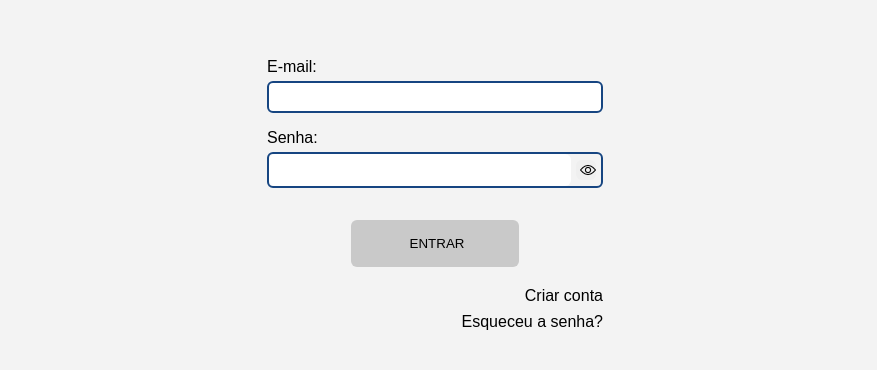
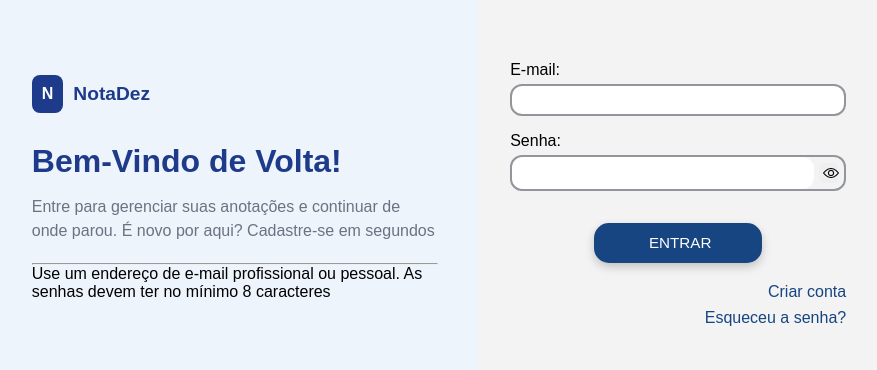
Before and after one commit to AllanMatiass/PI-II-ES-TIME-1, a plain HTML site: page frontend/pages/conta/entrar.html in a window 1280 px wide. Shown: the part 212-582 px from the top of the page, without its empty margins (205-1082 px from the left). Drawn offline with Linux system fonts and the light colour scheme; files whose address does not match are found by name.

Commit message:
feat: pagina de login estilizada

```diff
--- a/frontend/pages/conta/entrar.html
+++ b/frontend/pages/conta/entrar.html
@@ -18,6 +18,21 @@
     <!-- Conteúdo principal da página -->
     <main class="wrapper">
         <!-- Formulário de login -->
+        <div class="loginInfo">
+            <div class="logo">
+                <span class="logo-icon">N</span>
+                <span class="logo-text">NotaDez</span>
+            </div>
+            <h1>Bem-Vindo de Volta!</h1>
+            <p>
+                Entre para gerenciar suas anotações e continuar de onde parou.
+                É novo por aqui? Cadastre-se em segundos
+            </p>
+            <p class="note">
+                <hr>
+                Use um endereço de e-mail profissional ou pessoal. As senhas devem ter no mínimo 8 caracteres
+            </p>
+        </div>
         <form id="loginForm">
 
             <!-- Campo de e-mail -->
--- a/frontend/styles/conta/auth.css
+++ b/frontend/styles/conta/auth.css
@@ -18,6 +18,7 @@ form {
     background-color: var(--form-background);
     width: min(400px, 100%);
     font-family: "Josefin Sans", sans-serif;
+
 }
 
 /* Estilos básicos para inputs e botões */
@@ -42,9 +43,9 @@ form label {
 
 /* Bordas padrão dos inputs e da área de senha */
 form input, .input-senha {
-    border: 2px solid #164581;
+    border: 2px solid #929599;
     transition: 200ms linear;
-    border-radius: 6px;
+    border-radius: 12px;
 }
 
 /* Efeito ao passar o mouse nos inputs e senha */
@@ -80,17 +81,29 @@ form input:hover, .input-senha:hover {
 /* Botão de envio (submit) */
 .entrarBtn {
     display: block;
-    border: 0;
+    border: none;
+    border-radius: 15px;
     width: 50%;
-    background: #C9C9C9;
+    background:#164581;
+    color: #fff;
     margin: 2rem auto 1rem;
-    padding: 1rem;
-    transition: 200ms linear;
+
+    padding: 0.7rem 1rem;
+    font-size: 0.95rem;
+    font-weight: 500;
+    text-transform: none;
+
+    text-align: center;
+    line-height: 1.2;
+
+    cursor: pointer;
+    box-shadow: 0 4px 10px rgba(0, 0, 0, 0.2);
+    transition: 0.3s;
 }
 
-/* Efeito hover no botão submit */
+/* Efeito hover */
 .entrarBtn:hover {
-    background: #a8a8a8;
+    background: #2f4f77;
 }
 
 /* Container de links adicionais */
@@ -107,7 +120,7 @@ form input:hover, .input-senha:hover {
 
 /* Estilo dos links */
 .links a {
-    color: #000;
+    color:#164581;
     text-decoration: none;
 }
 
@@ -115,3 +128,54 @@ form input:hover, .input-senha:hover {
 .links a:hover {
     text-decoration: underline;
 }
+
+.loginInfo {
+  font-family: "Josefin Sans", sans-serif;
+  background-color: #eef4fc;
+  padding: 40px;
+  width: 40%;
+  height: 100vh;
+  display: flex;
+  flex-direction: column;
+  justify-content: center;
+  border-radius: 10x;
+}
+
+.logo {
+  display: flex;
+  align-items: center;
+  gap: 10px;
+  margin-bottom: 30px;
+}
+
+.logo-icon {
+  background-color: #1e3a8a;
+  color: white;
+  padding: 10px;
+  border-radius: 8px;
+  font-weight: bold;
+}
+
+.logo-text {
+  font-weight: bold;
+  font-size: 1.2em;
+  color: #1e3a8a;
+}
+
+h1 {
+  font-size: 2em;
+  color: #1e3a8a;
+  margin-bottom: 15px;
+}
+
+p {
+  color: #6b7280;
+  line-height: 1.5;
+}
+
+.note {
+  margin-top: 20px;
+  font-size: 0.85em;
+  color: #9ca3af;
+
+}
```
